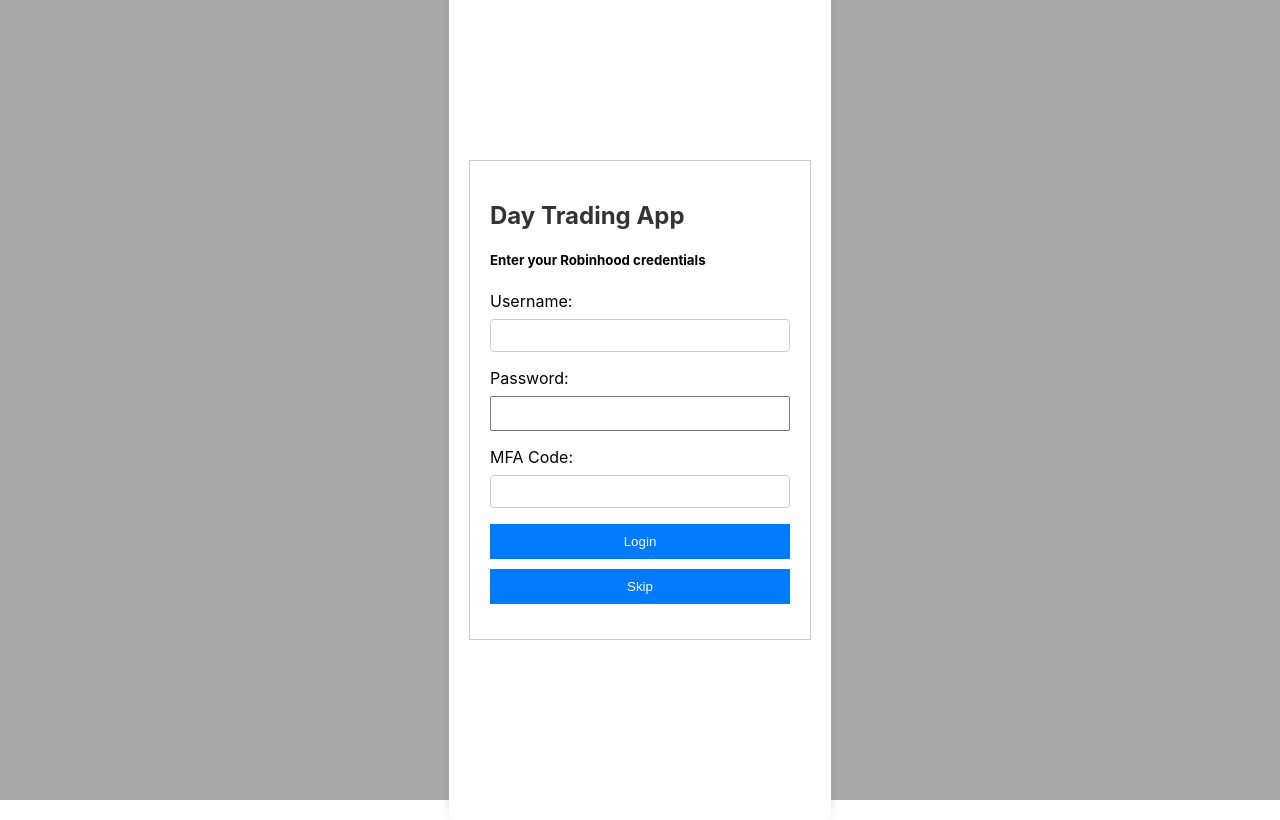
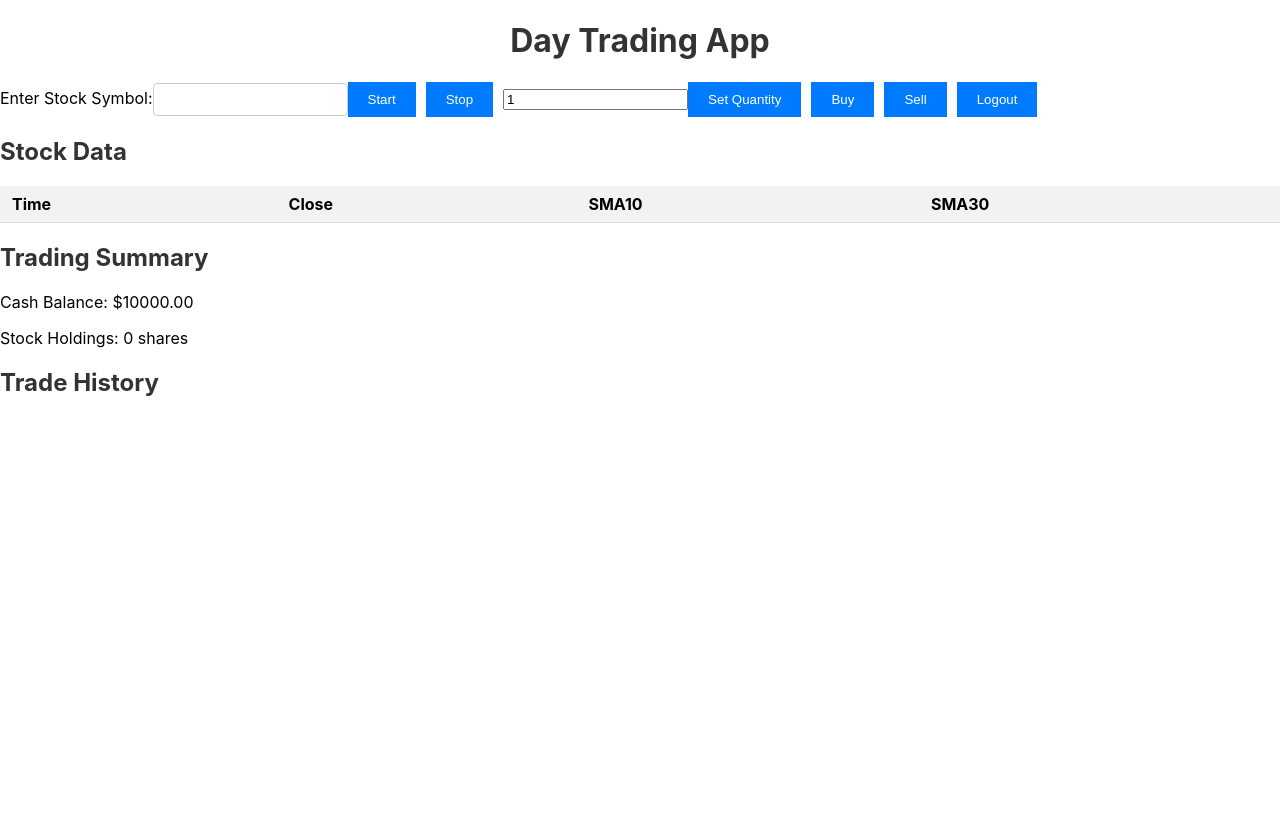
Before and after one commit to sharmrb/trading-app, a React (Create React App) app: page /main in a window 1280 px wide. Before the commit this address led to /login. Built offline with nearby package versions, Linux system fonts and the light colour scheme; what @polygon.io/client-js would draw is missing.

Commit message:
Added Render links

```diff
--- a/src/App.js
+++ b/src/App.js
@@ -24,7 +24,7 @@
 <Router>
   <Routes>
     <Route path="/login" element={<LoginPage />} />
-    <Route path="/" element={<StockInputPage />} />
+    <Route path="/main" element={<StockInputPage />} />
     <Route path="*" element={<Navigate to="/login" />} />
   </Routes>
 </Router>
--- a/src/LoginPage.js
+++ b/src/LoginPage.js
@@ -17,7 +17,7 @@
   };
 
   const loginUser = async () => {
-    const response = await fetch('http://localhost:3050/api/login', {
+    const response = await fetch('https://trading-backend5.onrender.com/api/login', {
       method: 'POST',
       headers: {
         'Content-Type': 'application/json',
@@ -28,6 +28,7 @@
     if (response.ok) {
       alert('Login successful');
       // Redirect to the stock input page or perform other actions
+      navigate('/main', { replace: true });
     } else {
       const data = await response.json();
       alert(`Login failed: ${data.error}`);
@@ -35,7 +36,7 @@
   };
 
   const handleSkip = () => {
-    navigate('/', { replace: true });
+    navigate('/main', { replace: true });
   };
 
   return (
--- a/src/StockInputPage.js
+++ b/src/StockInputPage.js
@@ -159,7 +159,7 @@
  }, [fetchingActive, fetchingDuration]);
 
  const callBuyScript = () => {
-  fetch('http://localhost:3050/run-robinhood-script', {
+  fetch('https://trading-backend5.onrender.com/run-robinhood-script', {
     method: 'POST',
     headers: {
         'Content-Type': 'application/json'
@@ -183,7 +183,7 @@
 
 //Sell Command
 const callSellScript = () => {
-  fetch('http://localhost:3050/api/sell-stock', {
+  fetch('https://trading-backend5.onrender.com/api/sell-stock', {
     method: 'POST',
     headers: {
       'Content-Type': 'application/json',
@@ -200,7 +200,7 @@
 const fetchStockUrl = async () => {
   try {
     console.log('Fetching stock url...');
-    await axios.post('http://localhost:3050/api/fetch-stock-url', { symbol });
+    await axios.post('https://trading-backend5.onrender.com/api/fetch-stock-url', { symbol });
   } catch (error) {
     console.error('Error triggering the function on the backend:', error);
   }
@@ -209,7 +209,7 @@
 const fetchCurrentPrice = async () => {
   try {
     console.log('Fetching current price...');
-    await axios.post('http://localhost:3050/api/fetch-current-price', { currentprice });
+    await axios.post('https://trading-backend5.onrender.com/api/fetch-current-price', { currentprice });
   } catch (error) {
     console.error('Error triggering the function on the backend:', error);
   }
@@ -217,7 +217,7 @@
 
 //Logging out of Robinhood
 const handleLogout = () => {
-  fetch('http://localhost:3050/api/logout', {
+  fetch('https://trading-backend5.onrender.com/api/logout', {
     method: 'POST',
     headers: {
       'Content-Type': 'application/json',
```
